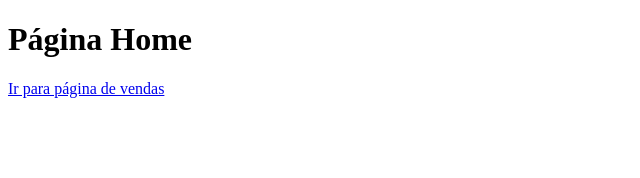
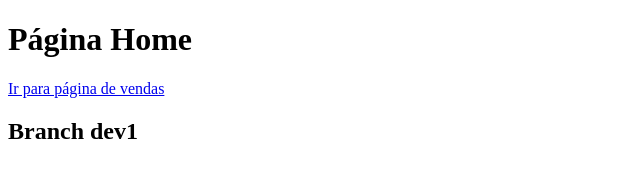
Before and after one commit to juliano1254/estacionamento-modelo, a plain HTML site: page index.html in a window 1280 px wide. Shown: the whole page, without its empty margins (0-640 px from the left). Drawn offline with Linux system fonts and the light colour scheme.

Commit message:
alterado pelo dev1

```diff
--- a/index.html
+++ b/index.html
@@ -9,5 +9,6 @@
 <body>
     <h1>Página Home</h1>
     <a href="vendas.html">Ir para página de vendas</a>
+    <h2>Branch dev1<h2>
 </body>
 </html>
```
